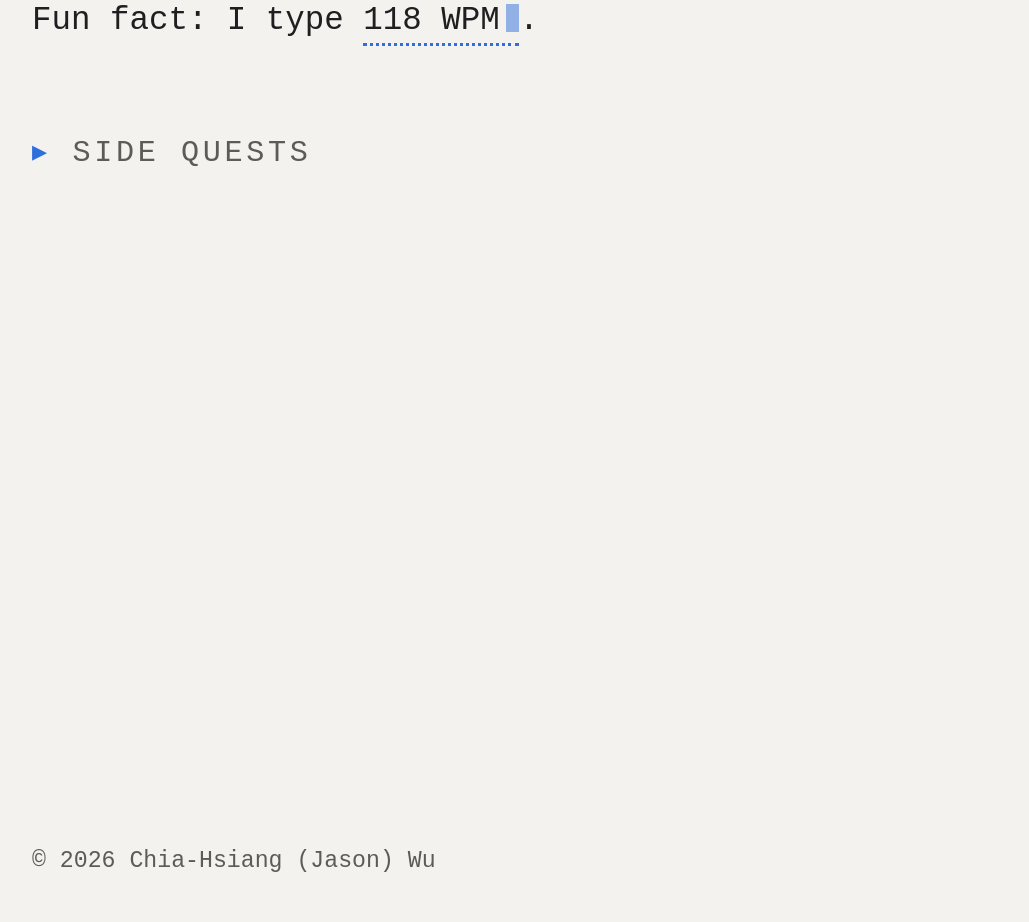
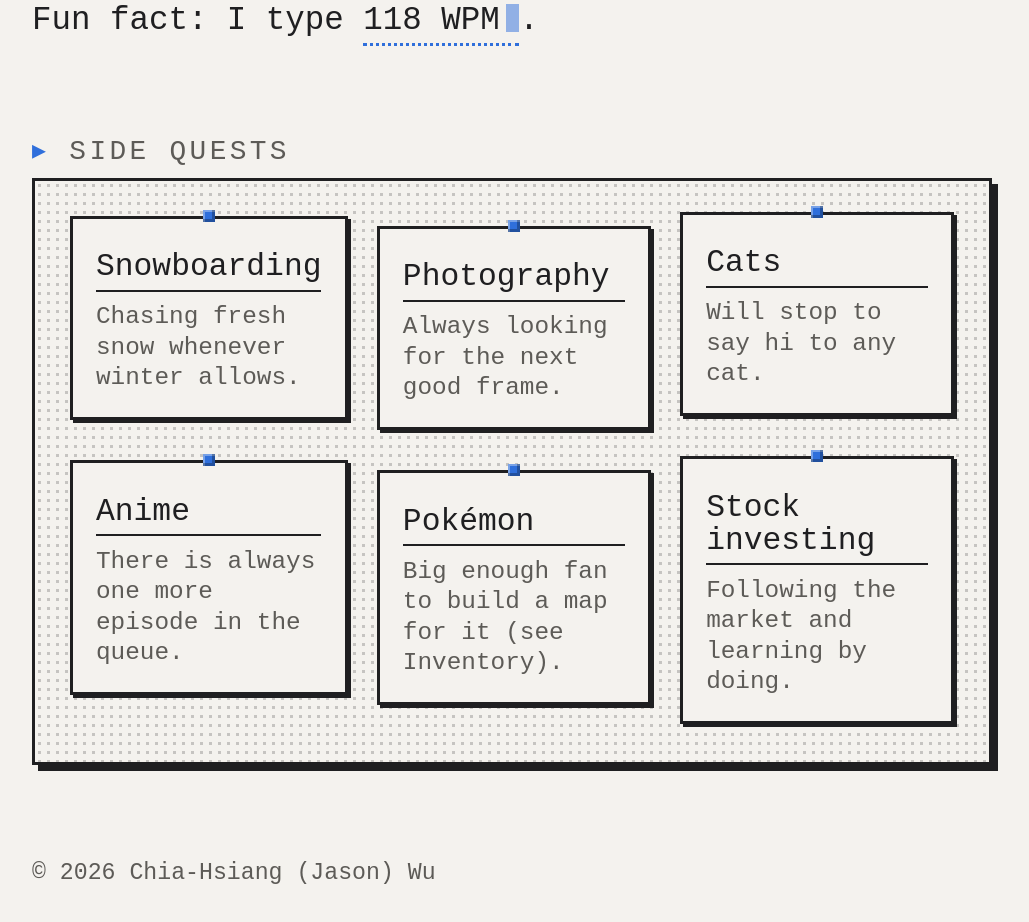
Before and after one commit to Jason-Wuuuu/Jason, a React (Vite) app: page / in a window 1280 px wide. Shown: the part 5180-6102 px from the top of the page, without its empty margins (128-1157 px from the left). Built offline with nearby package versions, Linux system fonts and the light colour scheme; a web font is replaced by a local one.

Commit message:
Side Quests as a pinned-notice board in the app's colours, no icons for now
Co-Authored-By: Claude Sonnet 5.5 <noreply@anthropic.com>

```diff
--- a/src/components/Hobbies.jsx
+++ b/src/components/Hobbies.jsx
@@ -1,24 +1,18 @@
-import PixelIcon from "./PixelIcon";
-
-// Hobbies as a quest log: an icon, a name and one line each.
+// Hobbies as a quest board: a notice pinned up for each one.
 export default function Hobbies({ items }) {
   if (!items.length) return null;
   return (
     <div className="quests">
       <h3 className="hb">Side Quests</h3>
-      <ol className="timeline">
+      <ul className="board">
         {items.map((h, i) => (
-          <li key={i}>
-            <div className="q-icon">
-              <PixelIcon name={h.icon} />
-            </div>
-            <div>
-              <h3>{h.name}</h3>
-              <p>{h.line}</p>
-            </div>
+          <li key={i} className="notice">
+            <span className="pin" aria-hidden="true" />
+            <h4>{h.name}</h4>
+            <p>{h.line}</p>
           </li>
         ))}
-      </ol>
+      </ul>
     </div>
   );
 }
--- a/src/index.css
+++ b/src/index.css
@@ -172,11 +172,25 @@ footer { padding-block: 2.5rem 4.5rem; color: var(--mute); } /* bottom room just
 .hb { font-size: 1.2rem; letter-spacing: .12em; text-transform: uppercase; color: var(--mute); margin-bottom: .5rem; }
 .hb::before { content: "▸ "; color: var(--accent); }
 .pxi { display: block; width: 100%; height: auto; }
-.quests { max-width: 38rem; }
-.quests .timeline > li { grid-template-columns: 2.4rem 1fr; gap: 1rem; align-items: center; padding: .7rem 0; border-top-width: 2px; }
-.quests .q-icon { width: 2.4rem; }
-.quests h3 { font-size: 1.3rem; margin-bottom: 0; }
-.quests p { margin: 0; font-size: 1.05rem; color: var(--mute); }
+/* the board: notices pinned on a see-through panel, in the app's own colours */
+.board {
+  list-style: none; margin: 0; padding: 1.5rem; display: grid; grid-template-columns: repeat(3, 1fr); gap: 1.75rem 1.25rem; align-items: start;
+  background-color: color-mix(in srgb, var(--bg) 30%, transparent); background-image: radial-gradient(color-mix(in srgb, var(--ink) 22%, transparent) 1.5px, transparent 1.5px); background-size: 9px 9px;
+  border: 3px solid var(--ink); box-shadow: 6px 6px 0 var(--ink);
+}
+.notice { position: relative; padding: 1.4rem 1rem 1rem; color: var(--ink); background: var(--bg); border: 3px solid var(--ink); box-shadow: 3px 3px 0 var(--ink); transition: translate .15s steps(2), box-shadow .15s steps(2); }
+.notice:nth-child(3n + 2) { translate: 0 10px; } /* whole-pixel offsets so the notices don't sit in a rigid row */
+.notice:nth-child(3n) { translate: 0 -4px; }
+@media (hover: hover) { .notice:hover { translate: 0 -4px; box-shadow: 3px 7px 0 var(--ink); } }
+.pin { position: absolute; top: -9px; left: 50%; width: 12px; height: 12px; margin-left: -6px; background: var(--accent); box-shadow: inset -3px -3px 0 rgba(0, 0, 0, .28), inset 2px 2px 0 rgba(255, 255, 255, .35); }
+.quests h4 { margin: 0 0 .45rem; padding-bottom: .25rem; font-family: var(--display); font-weight: 400; font-size: 1.35rem; line-height: 1.05; border-bottom: 2px solid var(--ink); }
+.quests p { margin: 0; font-size: 1.05rem; line-height: 1.25; color: var(--mute); }
+@media (max-width: 700px) { .board { grid-template-columns: repeat(2, 1fr); padding: 1.1rem; gap: 1.5rem 1rem; } .notice:nth-child(3n + 2), .notice:nth-child(3n) { translate: none; } .notice:nth-child(2n) { translate: 0 8px; } }
+@media (max-width: 560px) { /* one column on phones */
+  .board { grid-template-columns: minmax(0, 1fr); padding: 1.1rem; gap: 1.5rem; }
+  .notice:nth-child(n) { translate: none; }
+  .notice:nth-child(even) { translate: 8px 0; }
+}
 
 
 @media (max-width: 700px) {
```
